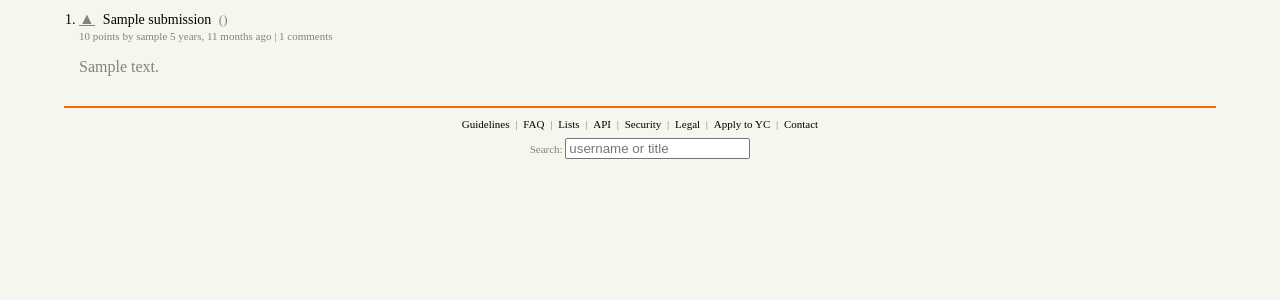
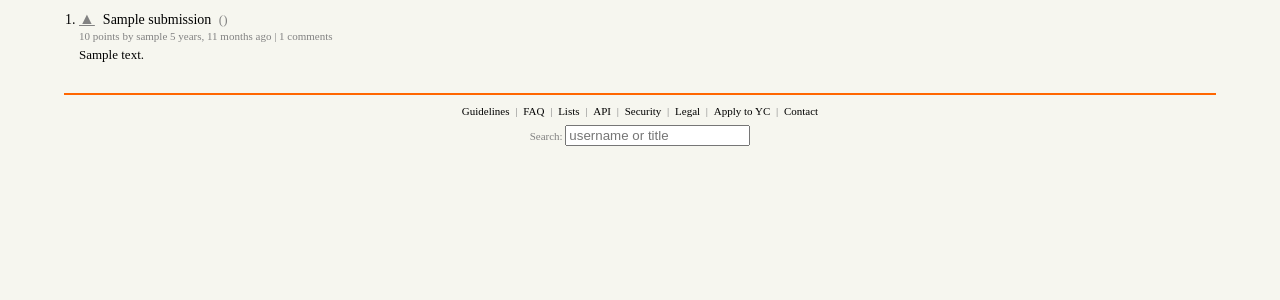
Before and after one commit to younus3443/Hacker_News_clone, a Django app: page / in a window 1280 px wide. Shown: the part 40-340 px from the top of the page. Run offline with Django 5.2, Linux system fonts and the light colour scheme; tables that the repository leaves empty hold one stand-in row (values such as "Sample post").

Commit message:
Update style.css

```diff
--- a/Hackernews/core/static/css/style.css
+++ b/Hackernews/core/static/css/style.css
@@ -81,6 +81,11 @@ body {
 .submissions{
   margin-top: 10px;
   color:#828282
+}
+.submissions .submission-text{
+  color: #000;
+  font-size: small;
+  margin-top: -8px;
 }
 
 
```
